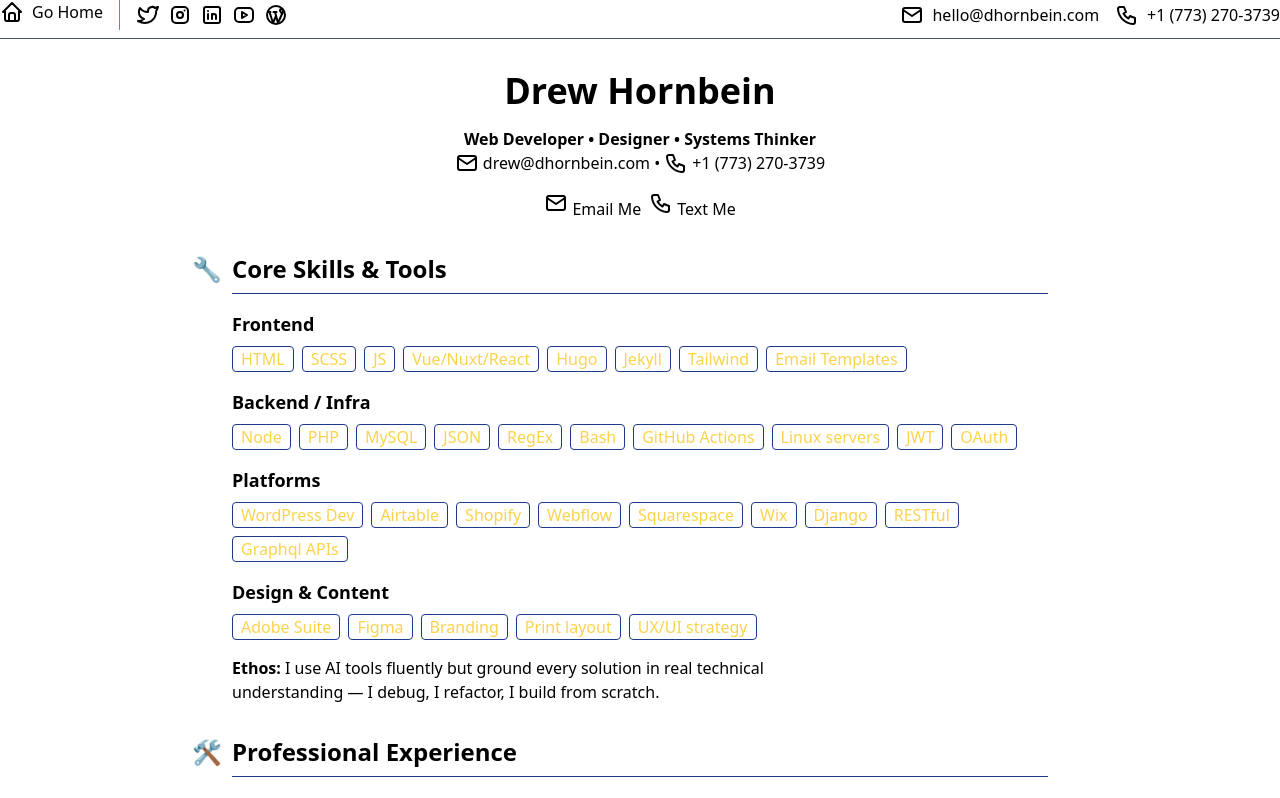
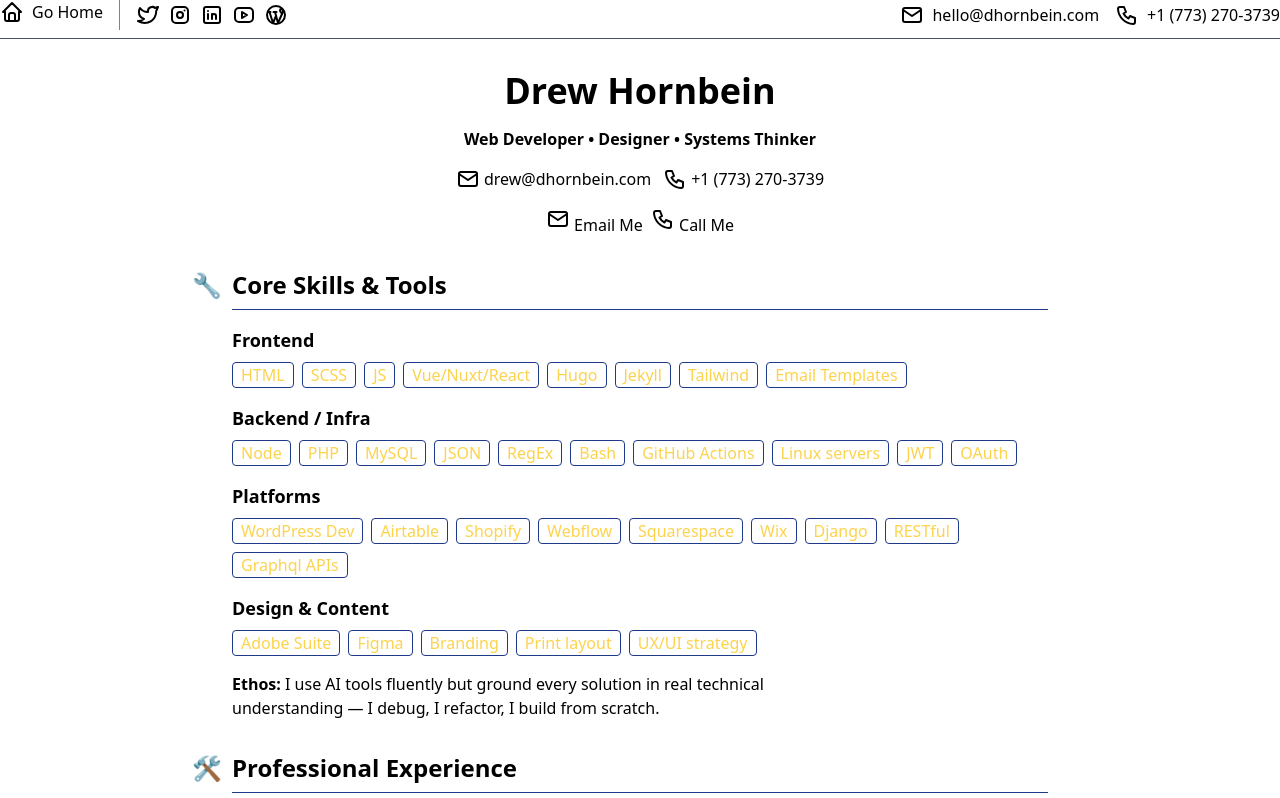
Before and after one commit to dhornbein/dhornbein.com, a Nuxt app: page /resume in a window 1280 px wide. Shown: the top 798 px of the page. Built offline with nearby package versions, Linux system fonts and the light colour scheme.

Commit message:
drops sms for tel

```diff
--- a/pages/resume.vue
+++ b/pages/resume.vue
@@ -5,14 +5,18 @@
       <header class="text-center">
         <h1>Drew Hornbein</h1>
         <p><strong>Web Developer • Designer • Systems Thinker</strong></p>
-        <p class="flex items-center justify-center gap-1 flex-wrap screen:mt-4">
-          <BaseIcon icon="mail" /> drew@dhornbein.com &bull;
-          <BaseIcon icon="phone" /> +1 (773) 270-3739
+        <p class="flex items-center justify-center gap-3 flex-wrap mt-4 print:mt-0">
+          <span class="text-nowrap flex items-center gap-1">
+            <BaseIcon icon="mail" /> drew@dhornbein.com
+          </span>
+          <span class="text-nowrap flex items-center gap-1">
+            <BaseIcon icon="phone" /> +1 (773) 270-3739
+          </span>
         </p>
         <div class="quick-links flex flex-col gap-4 mt-4 max-w-[520px] mx-auto print:hidden">
           <div class="flex gap-2 flex-wrap justify-center">
             <a class="btn" href="mailto:drew@dhornbein.com"><BaseIcon icon="mail" /> Email Me</a>
-            <a class="btn" href="sms:+17732703739"><BaseIcon icon="phone" /> Text Me</a>
+            <a class="btn" href="tel:+17732703739"><BaseIcon icon="phone" /> Call Me</a>
           </div>
         </div>
       </header>
```
